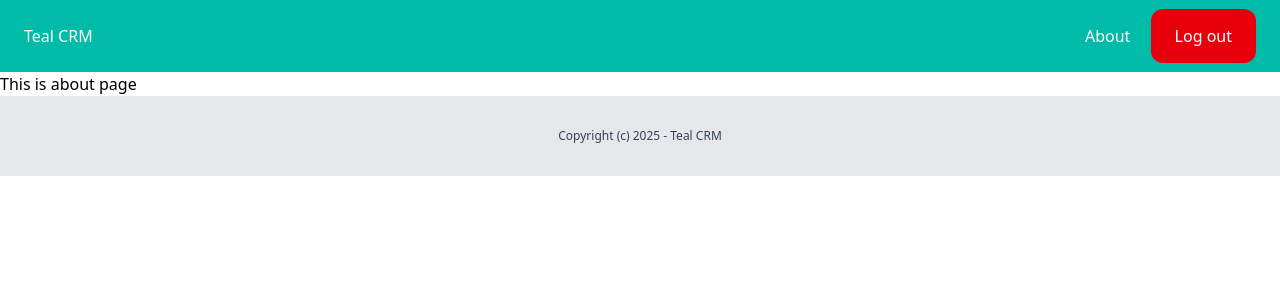
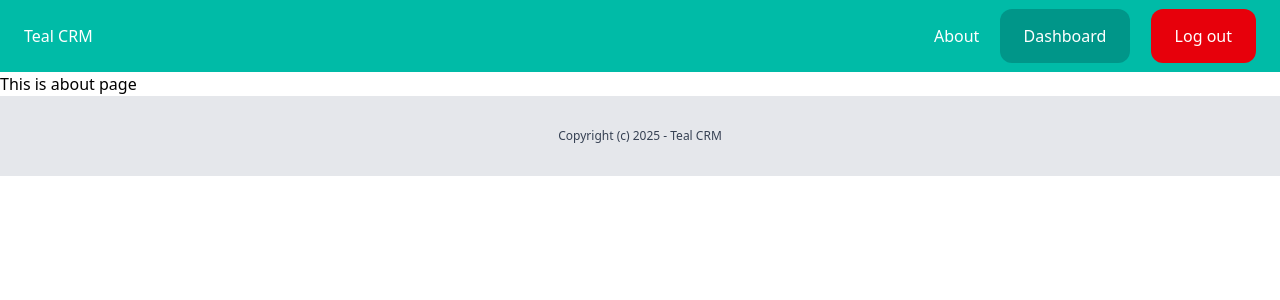
Before and after one commit to BuDi4ka/Django_CRM_App, a Django app: page /about/ in a window 1280 px wide. Shown: the top 300 px of the page. Run offline with Django 5.2, Linux system fonts and the light colour scheme; a user stored in the database is signed in.

Commit message:
Add dashboard link to navigation for authenticated users

```diff
--- a/core/templates/core/base.html
+++ b/core/templates/core/base.html
@@ -16,6 +16,7 @@
             <div class="space-x-4">
                 <a href="{% url 'about' %}" class="text-white">About</a>
                 {% if request.user.is_authenticated %}
+                    <a href="{% url 'dashboard' %}" class="py-4 px-6 bg-teal-600 rounded-xl text-white">Dashboard</a>
                     <a href="{% url 'logout' %}" class="py-4 px-6 bg-red-600 rounded-xl text-white">Log out</a>
                 {% else %}
                     <a href="{% url 'login' %}" class="py-4 px-6 bg-teal-600 rounded-xl text-white">Log in</a>
```
